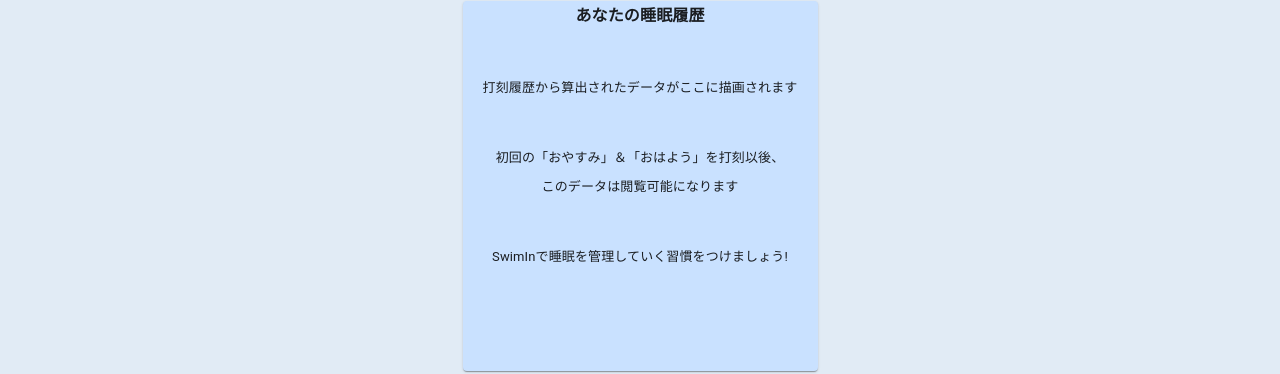
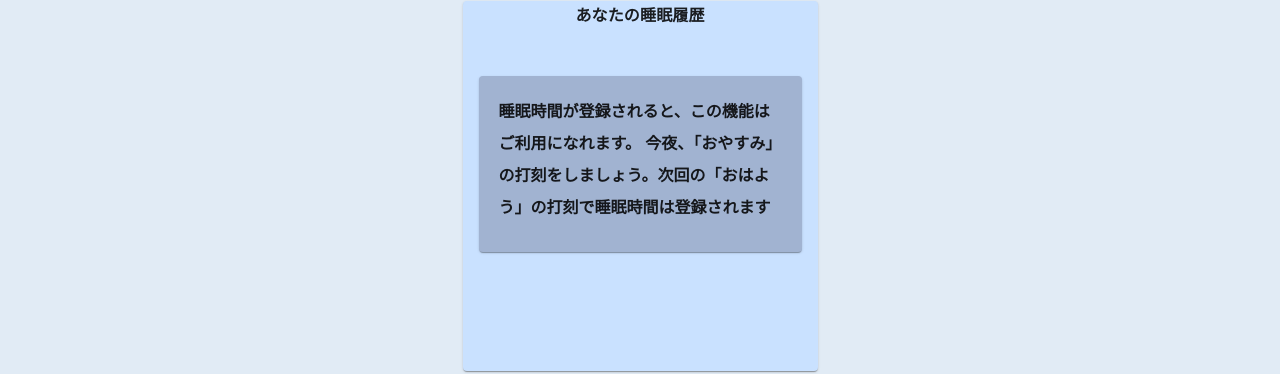
Before and after one commit to YutaKakiki/swimIn, a Next.js app in the folder next/: page /sleep in a window 1280 px wide. Shown: the part 445-819 px from the top of the page. Built offline with nearby package versions, Linux system fonts and the light colour scheme; no server answers.

Commit message:
睡眠履歴の初期表示の修正” git commit --amend -m 睡眠履歴の初期表示の修正”

```diff
--- a/next/app/components/sleep/SleepStatistics.tsx
+++ b/next/app/components/sleep/SleepStatistics.tsx
@@ -2,6 +2,7 @@ import HelpIcon from '@mui/icons-material/Help'
 import {
   Box,
   Card,
+  CardContent,
   IconButton,
   Modal,
   ToggleButton,
@@ -226,26 +227,12 @@ const SleepStatistics = () => {
             >
               あなたの睡眠履歴
             </Typography>
-            <Typography
-              sx={{ textAlign: 'center', fontSize: '13px', mt: '50px' }}
-            >
-              打刻履歴から算出されたデータがここに描画されます
-            </Typography>
-            <Typography
-              sx={{ textAlign: 'center', fontSize: '13px', mt: '50px' }}
-            >
-              初回の「おやすみ」＆「おはよう」を打刻以後、
-            </Typography>
-            <Typography
-              sx={{ textAlign: 'center', fontSize: '13px', mt: '10px' }}
-            >
-              このデータは閲覧可能になります
-            </Typography>
-            <Typography
-              sx={{ textAlign: 'center', fontSize: '13px', mt: '50px' }}
-            >
-              SwimInで睡眠を管理していく習慣をつけましょう!
-            </Typography>
+            <Card sx={{ p: 0.5, backgroundColor: '#a1b3d1', m: 2, mt: 6 }}>
+              <CardContent sx={{ lineHeight: 2, fontWeight: 'bold' }}>
+                睡眠時間が登録されると、この機能はご利用になれます。
+                今夜、「おやすみ」の打刻をしましょう。次回の「おはよう」の打刻で睡眠時間は登録されます
+              </CardContent>
+            </Card>
           </>
         )}
       </Card>
--- a/next/app/components/sleep/WakeStatus.tsx
+++ b/next/app/components/sleep/WakeStatus.tsx
@@ -8,6 +8,7 @@ import { useSleepState } from '@/app/hooks/useGrobalState'
 
 const WakeStatus = () => {
   const [sleep] = useSleepState()
+  console.log(sleep)
   const formattedActualWake = dayjs(sleep.actualWake).format('HH:mm')
   const sleepTime = dayjs(sleep.actualWake).diff(sleep.bedtime, 'minute')
   const formattedSleepTime = dayjs
```
